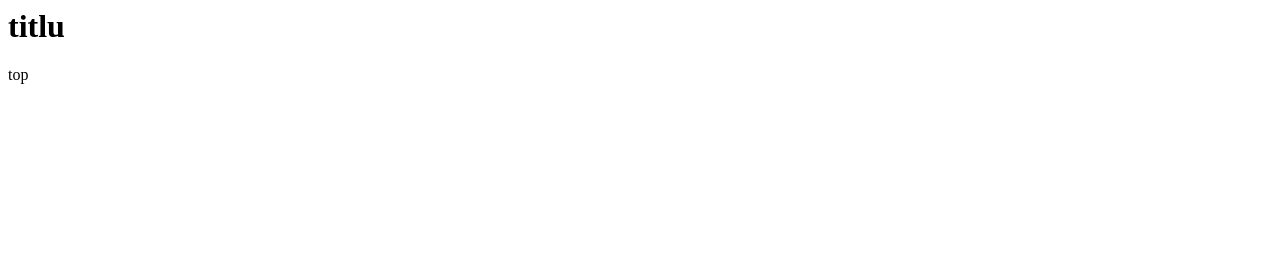
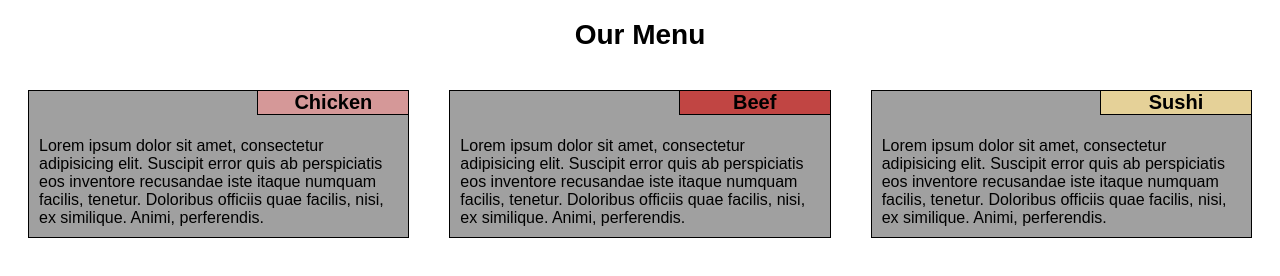
Before and after one commit to alexandra-luca/coursera-module2, a plain HTML site: page module2-solution/index.html in a window 1280 px wide. Drawn offline with Linux system fonts and the light colour scheme.

Commit message:
Add code

```diff
--- a/module2-solution/index.html
+++ b/module2-solution/index.html
@@ -1,9 +1,112 @@
+<!DOCTYPE html>
 <html>
 	<head>
+		<title>Assignment Solution for Module 2</title>
+		<style>
+			/* desktop */
+			@media (min-width: 992px) {
+				#s1, #s2, #s3 {
+					width: 33.333%;
+					float: left;
+				}
+			}
+
+			/* tablet */
+			@media (min-width: 768px) and (max-width: 991px) {
+				#s1, #s2 {
+					width: 50%;
+				}
+
+				#s3 {
+					width: 100%;
+				}
+
+				.sclass {
+					float: left;
+				}
+			}
+
+			/* mobile */
+			@media (max-width: 767px) {
+				#s1, #s2, #s3 {
+					width: 100%;
+					float: left;
+				}
+			}
+
+			section {
+				box-sizing: border-box;
+			}
+
+			h2 {
+				position: absolute;
+				top: -1px;
+				right: -1px;
+				width: 150px;
+				margin: 0;
+				border: 1px solid black;
+				text-align: center;
+				font-family: Arial, Helvetica, sans-serif;
+				font-size: 1.25em;
+			}
+
+			section > div {
+				position: relative;
+				margin: 20px;
+				background-color: #A0A0A0;
+				border: 1px solid black;
+			}
+
+			section > div > p {
+				padding-top: 30px;
+				padding-left: 10px;
+				padding-right: 10px;
+				padding-bottom: 10px;
+				margin-bottom: 0;
+				font-family: Arial, Helvetica, sans-serif;
+				font-size: 1em;
+			}
+
+			#s1 > div > h2 {
+				background-color: #d59898;
+			}
+
+			#s2 > div > h2 {
+				background-color: #c14543;
+			}
+
+			#s3 > div > h2 {
+				background-color: #e5d198;
+			}
+
+			h1 {
+				text-align: center;
+				font-family: Arial, Helvetica, sans-serif;
+				font-size: 1.75em;
+			}
+		</style>
+
 	</head>
 
 	<body>
-		<h1>titlu</h1>
-		<p>top</p>
+		<h1>Our Menu</h1>
+		<section id="s1" class="sclass">
+			<div>
+				<h2>Chicken</h2>
+				<p> Lorem ipsum dolor sit amet, consectetur adipisicing elit. Suscipit error quis ab perspiciatis eos inventore recusandae iste itaque numquam facilis, tenetur. Doloribus officiis quae facilis, nisi, ex similique. Animi, perferendis. </p>
+			</div>
+		</section>
+		<section id="s2" class="sclass">
+			<div>
+				<h2>Beef</h2>
+				<p> Lorem ipsum dolor sit amet, consectetur adipisicing elit. Suscipit error quis ab perspiciatis eos inventore recusandae iste itaque numquam facilis, tenetur. Doloribus officiis quae facilis, nisi, ex similique. Animi, perferendis. </p>
+			</div>
+		</section>
+		<section id="s3" class="sclass">
+			<div>
+				<h2>Sushi</h2>
+				<p> Lorem ipsum dolor sit amet, consectetur adipisicing elit. Suscipit error quis ab perspiciatis eos inventore recusandae iste itaque numquam facilis, tenetur. Doloribus officiis quae facilis, nisi, ex similique. Animi, perferendis. </p>
+			</div>
+		</section>
 	</body>
 </html>
```
Also changed, not shown: 1 other file.
